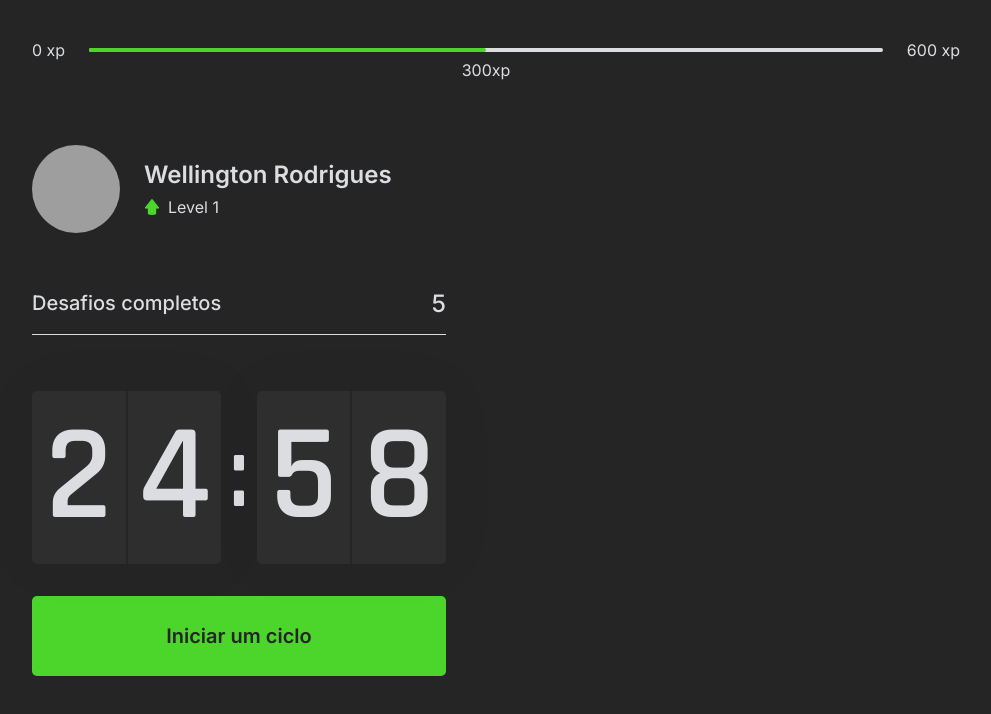
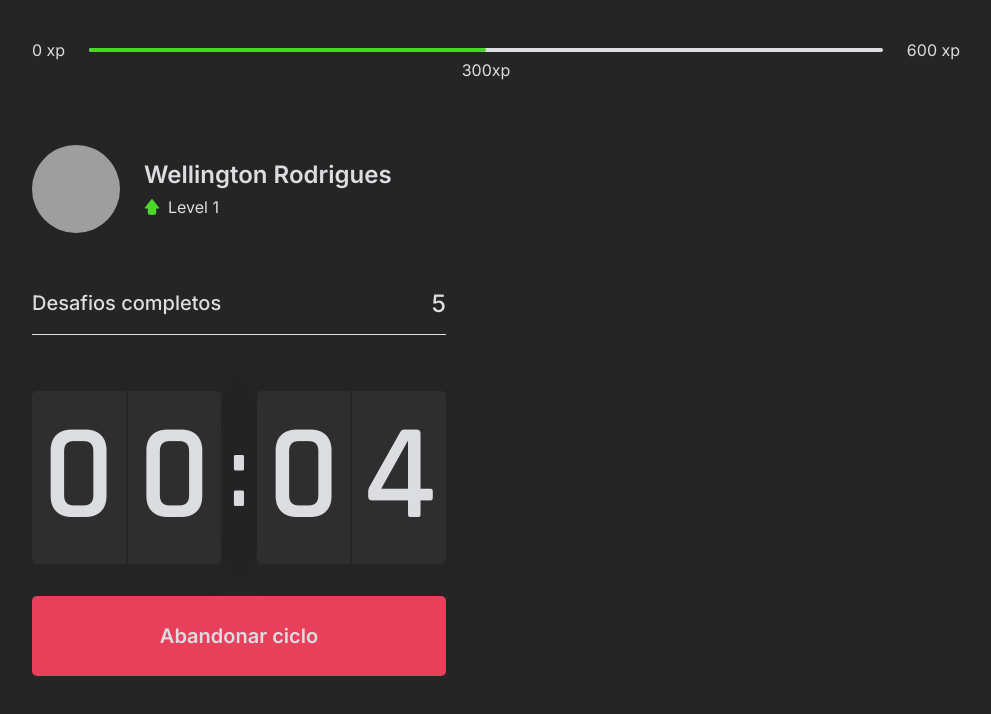
Before and after one commit to wellingtonrodriguesbr/keepFocus-next, a Next.js app: page / in a window 1280 px wide. Both pictures are taken after a click on the button "Iniciar um ciclo". Shown: the top 714 px of the page, without its empty margins (144-1135 px from the left). Built offline with nearby package versions, Linux system fonts and the light colour scheme; grey boxes are pictures that could not be loaded.

Commit message:
WIP: finished countdown component

```diff
--- a/src/components/Countdown.tsx
+++ b/src/components/Countdown.tsx
@@ -1,9 +1,12 @@
 import { useState, useEffect } from "react";
 import styles from "../styles/components/Countdown.module.css";
 
+let countdownTimeout: NodeJS.Timeout;
+
 export function Countdown() {
-  const [time, setTime] = useState(25 * 60);
-  const [active, setActive] = useState(false);
+  const [time, setTime] = useState(0.1 * 60);
+  const [isActive, setIsActive] = useState(false);
+  const [hasFinished, setHasFinished] = useState(false);
   const minutes = Math.floor(time / 60);
   const seconds = time % 60;
 
@@ -11,16 +14,25 @@
   const [secondLeft, secondRight] = String(seconds).padStart(2, "0").split("");
 
   function startCountdown() {
-    setActive(true);
+    setIsActive(true);
+  }
+
+  function resetCountdown() {
+    clearTimeout(countdownTimeout);
+    setIsActive(false);
+    setTime(0.1 * 60);
   }
 
   useEffect(() => {
-    if (active && time > 0) {
-      setTimeout(() => {
+    if (isActive && time > 0) {
+      countdownTimeout = setTimeout(() => {
         setTime(time - 1);
       }, 1000);
+    } else if (isActive && time === 0) {
+      setHasFinished(true);
+      setIsActive(false);
     }
-  }, [active, time]);
+  }, [isActive, time]);
 
   return (
     <div>
@@ -35,7 +47,21 @@
           <span>{secondRight}</span>
         </div>
       </div>
-
+      {hasFinished ? (
+        <button disabled className={styles.countdownButton}>
+          Ciclo encerrado
+        </button>
+      ) : (
+        <>
+          {isActive ? (
+            <button
+              type="button"
+              onClick={resetCountdown}
+              className={`${styles.countdownButton} ${styles.countdownButtonActive}`}
+            >
+              Abandonar ciclo
+            </button>
+          ) : (
             <button
               type="button"
               onClick={startCountdown}
@@ -43,6 +69,9 @@
             >
               Iniciar um ciclo
             </button>
+          )}
+        </>
+      )}
     </div>
   );
 }
--- a/src/styles/components/Countdown.module.css
+++ b/src/styles/components/Countdown.module.css
@@ -51,6 +51,17 @@
   transition: 0.3s ease;
 }
 
-.countdownButton:hover {
+.countdownButton:not(:disabled):hover {
   filter: brightness(0.8);
 }
+
+.countdownButton:disabled {
+  background: var(--content);
+  color: var(--white);
+  cursor: not-allowed;
+}
+
+.countdownButtonActive {
+  background: var(--red);
+  color: var(--white);
+}
```
Lines whose indentation alone changed are shown as unchanged.
